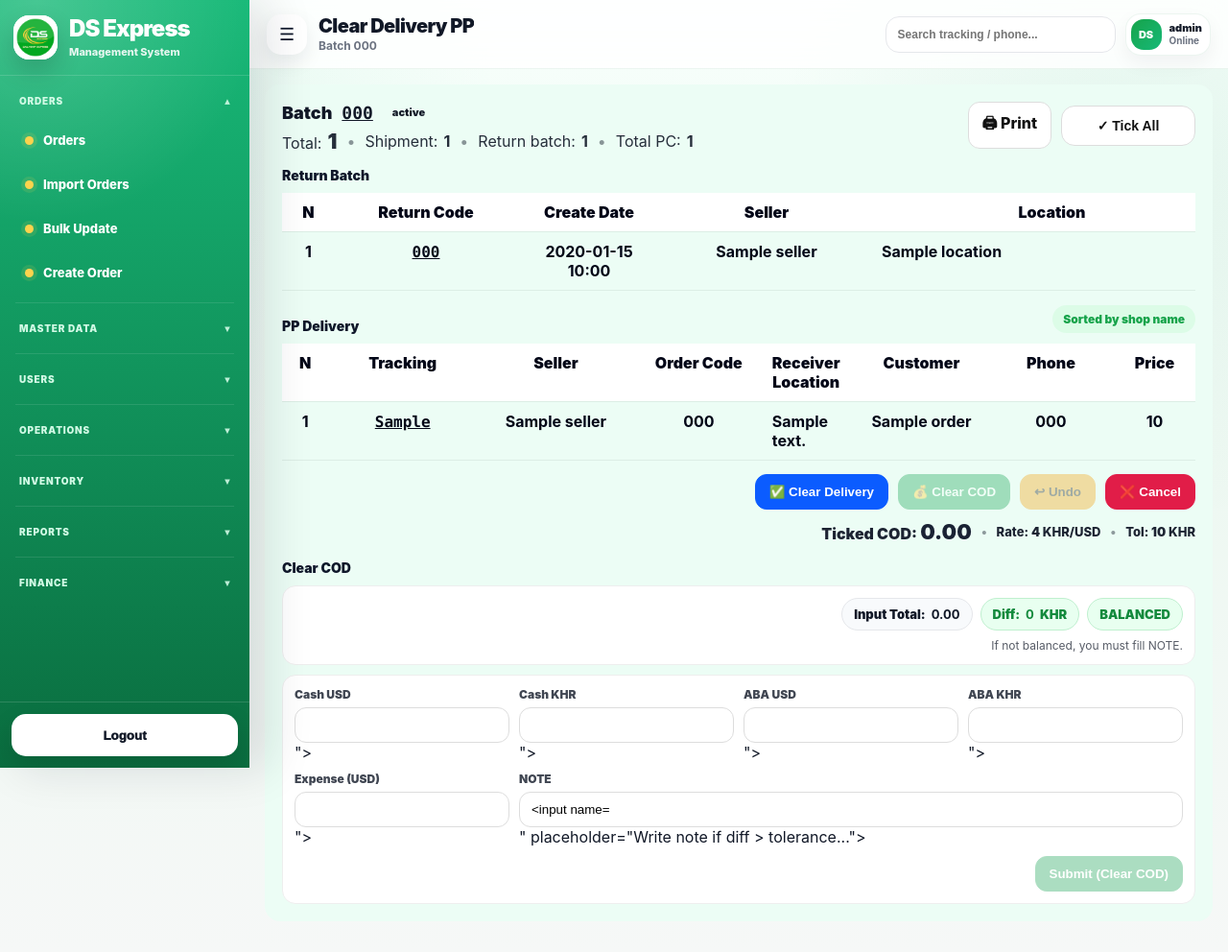
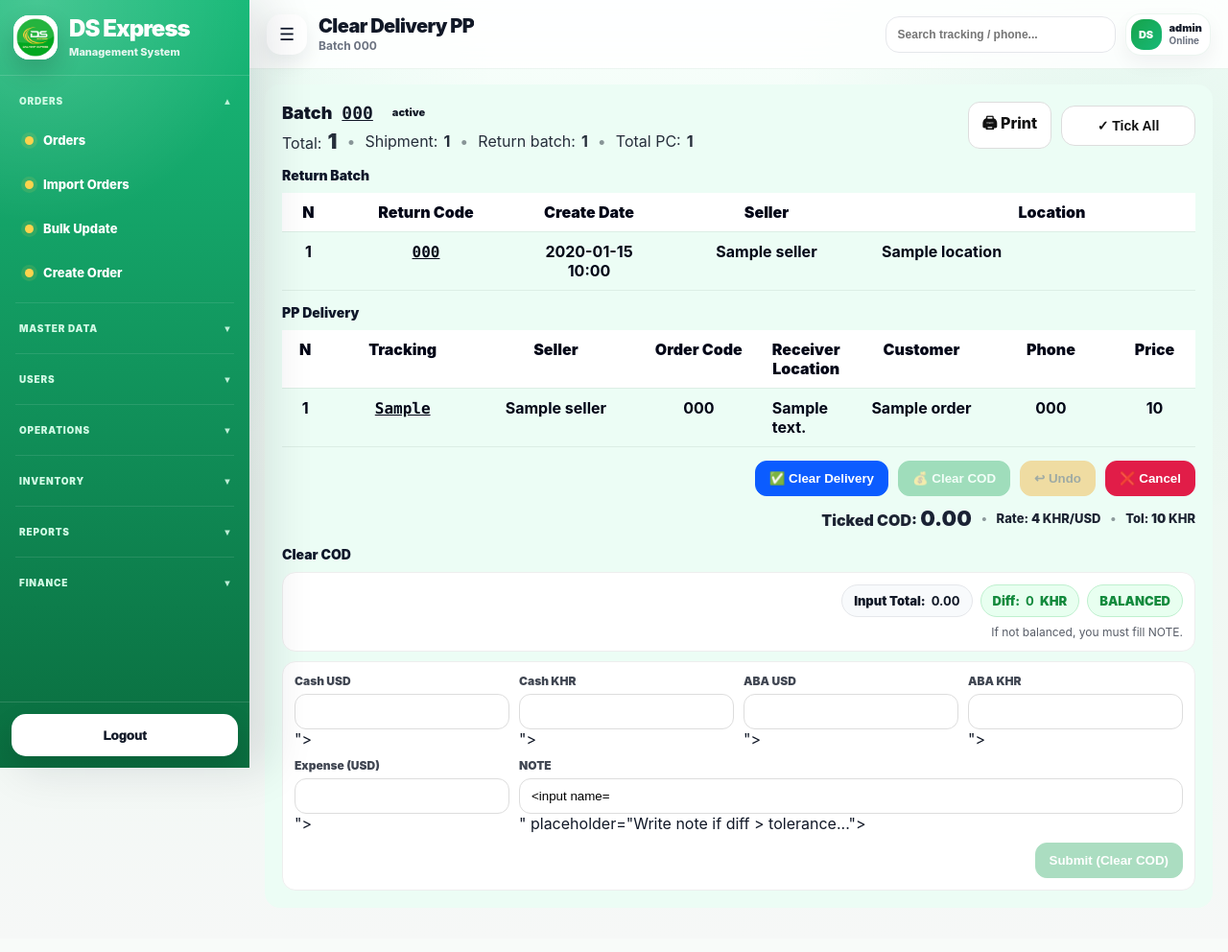
Before and after one commit to tanshychiev/dsexpress, a Django app: template templates/deliverpp/clearpp_detail.html in a window 1280 px wide. Shown: the whole page at 96% size. After the commit the page ends 945 px from the top, so only its background shows below. Run offline with Django 5.2, Linux system fonts and the light colour scheme; the template is opened without the code that fills it: most values are stand-ins (such as "Sample title", 1, 10 or a date in 2020); form fields are guessed from the names that the template uses.

Commit message:
clean PP clear and province detail tables

```diff
--- a/templates/deliverpp/clearpp_detail.html
+++ b/templates/deliverpp/clearpp_detail.html
@@ -39,6 +39,7 @@
     </div>
   </div>
 
+  <!-- hidden form for per-row reason save -->
   <form method="post" id="rowSaveForm" style="display:none;">
     {% csrf_token %}
     <input type="hidden" name="action" value="save_reason_one">
@@ -46,6 +47,7 @@
     <input type="hidden" name="reason_value" id="rowSaveReasonVal" value="">
   </form>
 
+  <!-- ========= Return Batch ========= -->
   {% if return_groups %}
     <div class="section-title">Return Batch</div>
     <div class="table-wrap">
@@ -99,11 +101,10 @@
     </div>
   {% endif %}
 
-  <div class="section-title-row">
-    <div class="section-title">PP Delivery</div>
-    <div class="sorted-badge no-print">Sorted by shop name</div>
-  </div>
+  <!-- ========= PP Delivery ========= -->
+  <div class="section-title">PP Delivery</div>
 
+  <!-- SAME TABLE ONLY. NO SHOP SEPARATE ROW. NO SHOP PC COUNT. -->
   <div class="table-wrap">
     <table class="ds-table wide" id="clearPPTable">
       <thead>
@@ -185,6 +186,7 @@
     </table>
   </div>
 
+  <!-- ========= ACTIONS ========= -->
   <div class="pp-bottom-actions no-print">
     <button class="btn btn-primary"
             type="button"
@@ -218,6 +220,7 @@
     </button>
   </div>
 
+  <!-- ========= MOVED SUMMARY UNDER BUTTONS ========= -->
   <div class="pp-under-actions no-print">
     <div class="mini-money">
       <span class="mm-item mm-target">
@@ -237,6 +240,7 @@
     </div>
   </div>
 
+  <!-- ========= Clear COD ========= -->
   <div class="section-title" style="margin-top:16px;">Clear COD</div>
 
   <div class="cod-summary">
@@ -368,7 +372,9 @@
   const aba_khr  = document.getElementById("aba_khr");
   const expense  = document.getElementById("expense");
 
-  function setRowTicked(tr, on){ tr.classList.toggle("row-ticked", !!on); }
+  function setRowTicked(tr, on){
+    tr.classList.toggle("row-ticked", !!on);
+  }
 
   async function postJSON(url, data){
     const res = await fetch(url, {
@@ -699,28 +705,11 @@
     align-items:center;
   }
 
-  .section-title-row{
-    display:flex;
-    align-items:center;
-    justify-content:space-between;
-    gap:12px;
-    margin-top:14px;
-  }
-
   .section-title{
     margin-top:14px;
     font-weight:900;
     color:#0f172a;
     font-size:14px;
-  }
-
-  .sorted-badge{
-    padding:7px 11px;
-    border-radius:999px;
-    background:#dcfce7;
-    color:#16a34a;
-    font-size:12px;
-    font-weight:1000;
   }
 
   .btn{
```
